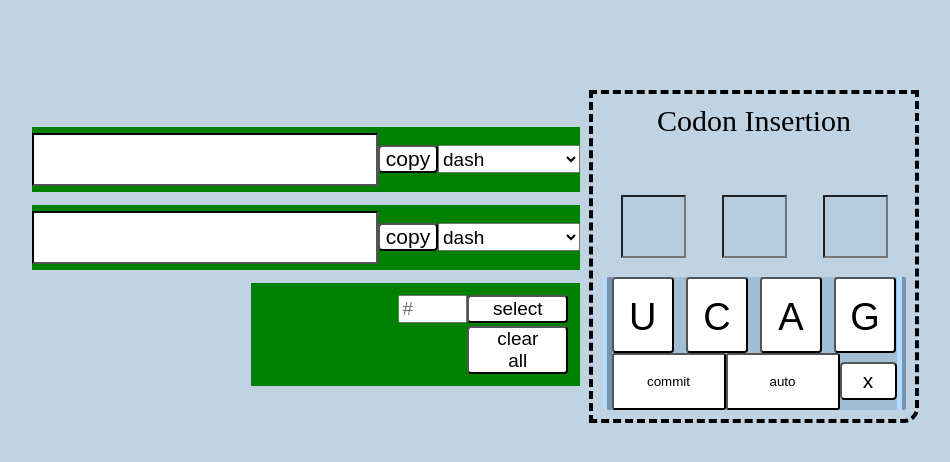
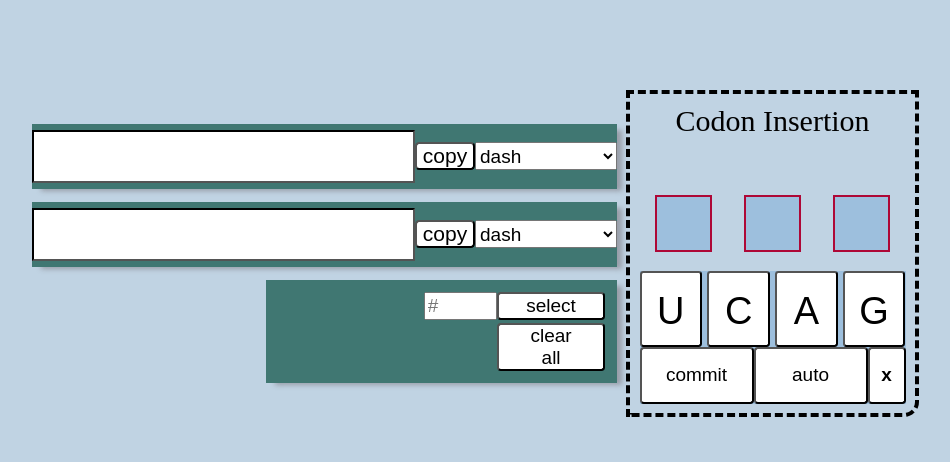
Before and after one commit to Aborgen/decode-codon, a Vue app: page / in a window 1280 px wide. Shown: the top 462 px of the page, without its empty margins (169-1119 px from the left). Built offline with nearby package versions, Linux system fonts and the light colour scheme.

Commit message:
Update styling

```diff
--- a/src/components/AminoAcidDisplay/AminoAcidDisplay.vue
+++ b/src/components/AminoAcidDisplay/AminoAcidDisplay.vue
@@ -80,7 +80,8 @@ export default {
 }
 
 .amino-acid-container > * {
-  background: green;
+  background: #407772;
+  box-shadow: 7px 4px 5px -2px #4d3a3a59;
 }
 
 .amino-acid-controls {
--- a/src/components/CodonHandler/CodonHandler.vue
+++ b/src/components/CodonHandler/CodonHandler.vue
@@ -358,22 +358,29 @@ export default {
 .base-insert {
   height: 3rem;
   width: 3rem;
-  background: #3571a614;
+  background: #9dbfdd;
   font-size: inherit;
   text-align: center;
+  padding: 0;
+  margin: 0;
+  box-sizing: border-box;
+}
+
+.base-insert:valid {
+  border: 3px solid #000;
+}
+.base-insert:invalid {
+  border: 2px solid #ae0736;
+  box-shadow: none; /* Firefox adds default styling here */
 }
 
 .base-action {
+  background: #9dbfdd;
   display: flex;
   flex-flow: column nowrap;
   align-items: stretch;
   justify-content: space-around;
-  background: #3571a638;
   margin-top: 1rem;
-  border-width: 0 0.5rem;
-  border-style: ridge;
-  border-color: #b3dbff;
-  border-radius: 0.1rem;
   box-sizing: border-box;
 }
 
@@ -403,6 +410,7 @@ export default {
 .base-options-group button {
   height: 3rem;
   width: 6rem;
+  font-size: 1rem;
 }
 
 .codon-commit {}
@@ -410,11 +418,11 @@ export default {
 .codon-mode-toggle {}
 
 .codon-clear {
-  height: 2rem !important;
-  width: 3rem !important;
+  width: 2rem !important;
   text-align: center;
   font-size: 0.7em;
-  padding: 0;
+  padding: 0.3em;
+  font-weight: bold;
 }
 
 .codon-mode-auto {
```
